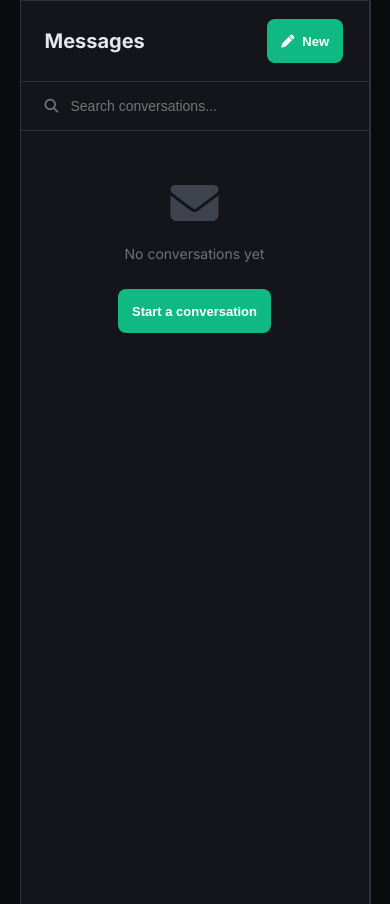
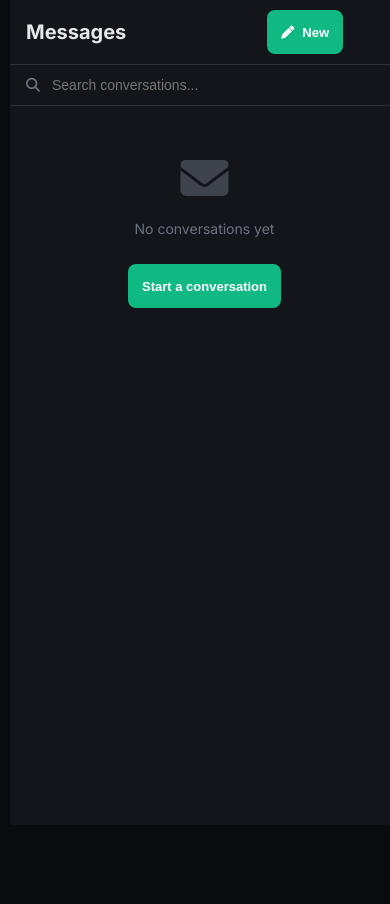
Before and after one commit to adarshmarvel22/Workstation, a Django app: page /messages/ in a window 390 px wide. Shown: the part 73-977 px from the top of the page. Run offline with Django 4.2, Linux system fonts and the light colour scheme; the visitor is signed in with stand-in values (Sample User, id 1); data that the repository does not hold is empty.

Commit message:
[FIX] UI Messages page

```diff
--- a/workstation/static/css/mobile.css
+++ b/workstation/static/css/mobile.css
@@ -627,4 +627,16 @@
     color: var(--accent-primary);
 }
 
+
+@media (max-width: 767px) {
+    .messages-header{
+        padding: 1rem !important;
+    }
+    .messages-content {
+         padding: 1rem !important;
+    }
+    .messages-wrapper{
+        height: 90% !important;
+    }
+}
 /* ===== END OF MOBILE COMPONENTS CSS ===== */
--- a/workstation/static/css/utils.css
+++ b/workstation/static/css/utils.css
@@ -1,6 +1,5 @@
 .messages-container {
     position: fixed;
-    right: 20px;
     z-index: 999;
     max-width: 400px;
     width: 100%;
--- a/workstation/templates/workstation/messages.html
+++ b/workstation/templates/workstation/messages.html
@@ -175,6 +175,8 @@
     display: flex;
     flex-direction: column;
     background: var(--bg-secondary);
+    height: 100%;
+    overflow: hidden; /* Added to contain children */
 }
 
 .panel-header {
@@ -183,6 +185,7 @@
     display: flex;
     justify-content: space-between;
     align-items: center;
+    flex-shrink: 0; /* Prevent header from shrinking */
 }
 
 .panel-header h2 {
@@ -201,6 +204,7 @@
     display: flex;
     align-items: center;
     gap: 0.75rem;
+    flex-shrink: 0; /* Prevent search from shrinking */
 }
 
 .search-conversations i {
@@ -219,6 +223,7 @@
 .conversations-list {
     flex: 1;
     overflow-y: auto;
+    min-height: 0; /* Critical: Allows flex child to shrink below content size */
 }
 
 .conversation-item {
@@ -353,6 +358,7 @@
     justify-content: space-between;
     align-items: center;
     background: var(--bg-secondary);
+    flex-shrink: 0; /* Prevent header from shrinking */
 }
 
 .back-btn-mobile {
@@ -410,6 +416,7 @@
     flex-direction: column;
     gap: 1.5rem;
     scroll-behavior: smooth;
+    min-height: 0; /* Critical: Allows flex child to shrink */
 }
 
 .message-bubble {
@@ -499,6 +506,7 @@
     padding: 1.5rem;
     border-top: 1px solid var(--border-color);
     background: var(--bg-secondary);
+    flex-shrink: 0; /* Prevent input area from shrinking */
 }
 
 .messages-input form {
@@ -552,20 +560,21 @@
 
 /* Mobile Responsive */
 @media (max-width: 968px) {
-    .ws-mb-msg-btn{
+    .ws-mb-msg-btn {
         position: fixed;
         right: 47px;
+        z-index: 10;
     }
 
     .messages-container {
         padding: 0;
-        height: 100vh;
-        max-width: 90%;
+        max-width: 100%; /* Changed from 90% to prevent horizontal overflow */
     }
 
     .messages-wrapper {
         grid-template-columns: 1fr;
         border-radius: 0;
+        border: none;
     }
 
     .conversations-panel {
@@ -578,6 +587,42 @@
 
     .back-btn-mobile {
         display: flex !important;
+    }
+
+    /* Ensure proper height distribution on mobile */
+    .messages-content {
+        padding: 1rem;
+    }
+
+    .messages-input {
+        padding: 1rem;
+    }
+
+    .message-bubble {
+        max-width: 85%;
+    }
+}
+
+/* Small mobile devices */
+@media (max-width: 480px) {
+    .panel-header {
+        padding: 1rem;
+    }
+
+    .search-conversations {
+        padding: 0.75rem 1rem;
+    }
+
+    .conversation-item {
+        padding: 0.875rem 1rem;
+    }
+
+    .messages-header {
+        padding: 1rem;
+    }
+
+    .messages-input textarea {
+        font-size: 16px; /* Prevents zoom on iOS */
     }
 }
 </style>
```
